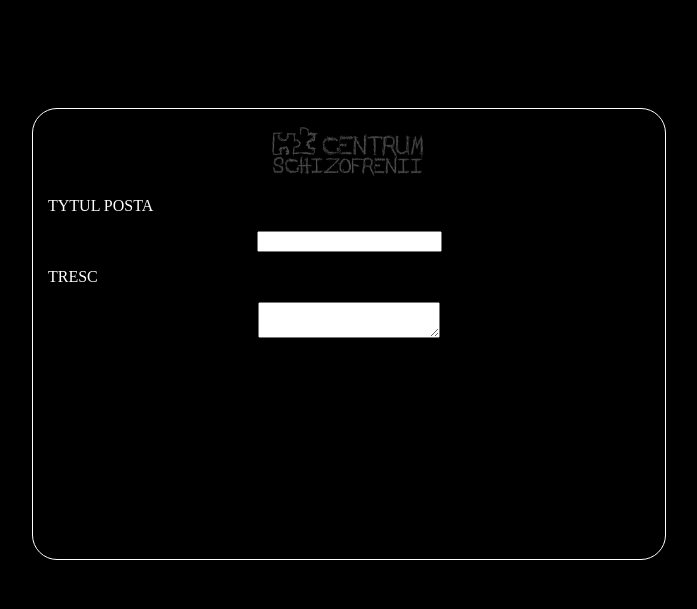
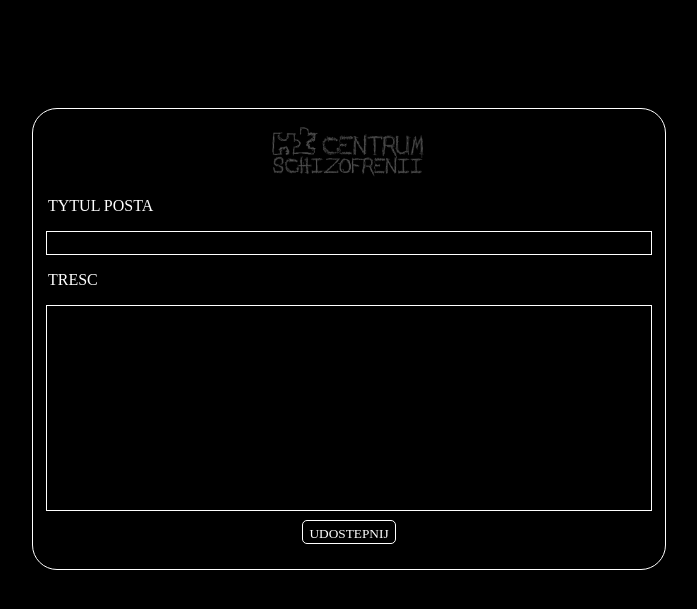
Before and after one commit to BurnoutBB/centrum-schizofrenii, a PHP site: page /post.html in a window 1280 px wide. Shown: the top 609 px of the page, without its empty margins (292-989 px from the left). Run offline with PHP 8.4, Linux system fonts and the light colour scheme.

Commit message:
Postowanie/Dzialajakotako

```diff
--- a/css/post.css
+++ b/css/post.css
@@ -12,7 +12,7 @@ body{
     border: 1px solid;
     border-color: white;
     width: 50%;
-    height: 450px;
+    height: 460px;
     float: left;
     margin-left: 25%;
     margin-right: 25% ;
@@ -23,4 +23,46 @@ p{
     color: white;
     text-align: left;
     margin-left: 15px;
+    font-family: 'schizophrenia Queue';
 }
+textarea{
+    background-color: black;
+    width: 95%;
+    height: 200px;
+    color: white;
+    border: 1px solid;
+    border-color:white;
+    font-size: 10px;
+    resize: none;
+}
+#tytul{
+    background-color: black;
+    text-align: left;
+    width: 95%;
+    color: white;
+    border: 1px solid;
+    border-color:white;
+    height: 20px;
+    font-size: 20px;
+
+}
+#udostepnij{
+    margin-top:5px ;
+    padding-top: 5px;
+    font-family: 'schizophrenia Queue';
+    background-color: transparent;
+    color: white;
+    border: 1px solid;
+    border-color:white;
+    border-radius: 5px;
+    transition-duration: 0.1s;
+}
+#udostepnij:hover{
+    color: rgb(160, 33, 33);
+    transition-duration: 0.1s;
+}
+#udostepnij:active{
+    color: rgb(160, 33, 33);
+    transition-duration: 0.1s;
+    font-size:15px;
+}
--- a/post.html
+++ b/post.html
@@ -15,14 +15,17 @@
         </div>
         <div id="lewo">
 
-        </div>
-        <div id="post">
-            <br/><a href="index.html"><img src="img/logo2.png" id="logowanieimg" height="50px"></a>
-            <p>TYTUL POSTA</p>
-            <input type="text">
-            <p> TRESC</p>
-            <textarea></textarea>
-        </div>
+            <div id="post">
+                <form id="post-form" action="dodaj_post.php" method="post">
+                    <br/><a href="index.html"><img src="img/logo2.png" id="logowanieimg" height="50px"></a>
+                    <p>TYTUL POSTA</p>
+                    <input id="tytul" type="text" name="tytul">
+                    <p> TRESC</p>
+                    <textarea id="tresc" name="tresc"></textarea>
+                    <input id="udostepnij" type="submit" value="UDOSTEPNIJ">
+                </form>
+            </div>
+
         <div id="prawo">
 
         </div>
```
Also changed, not shown: css/styl.css (+48 -19 lines), dodaj_post.php (added, +38 -0 lines), index.html (deleted, +0 -65 lines), index.php (added, +88 -0 lines), img/profile_pictures/anty_ruch.png (added), img/profile_pictures/fabryka_konfidentów.png (added), img/profile_pictures/pederaści_1.png (added), img/profile_pictures/smród.png (added).
